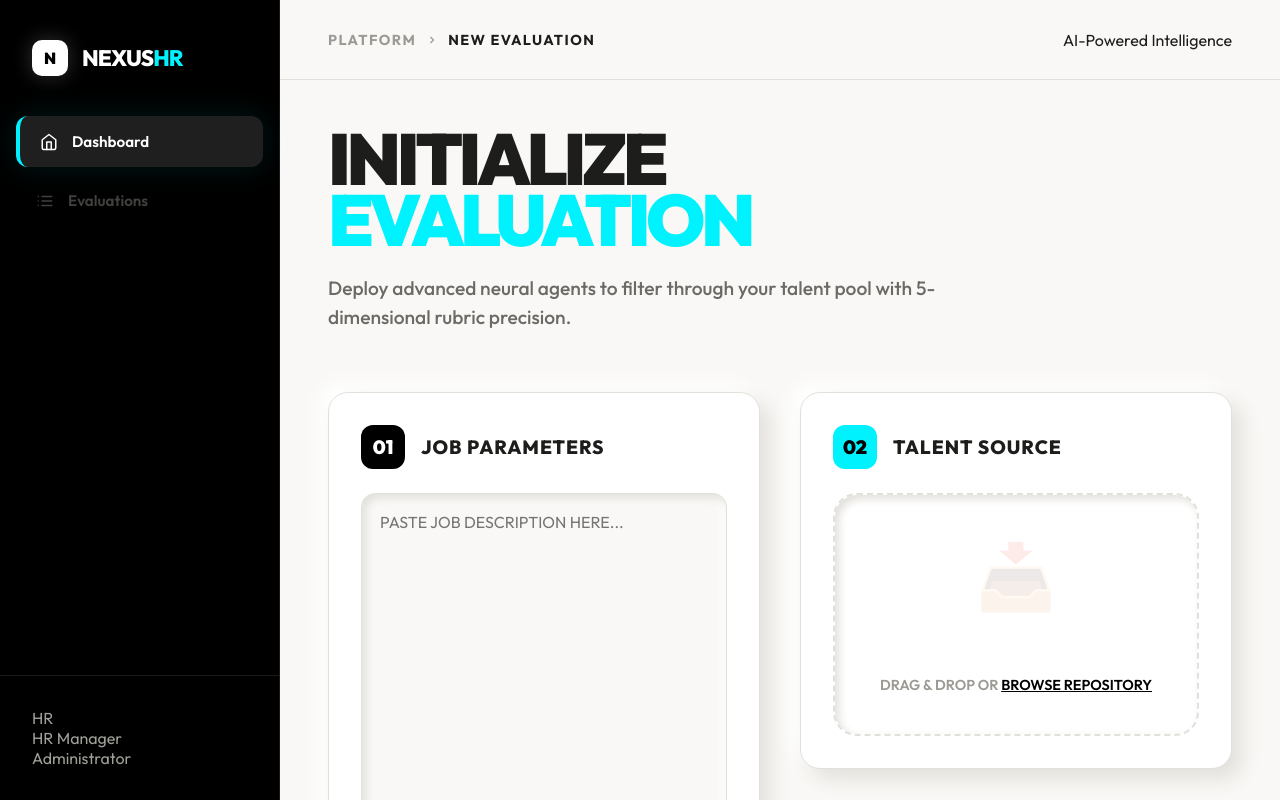
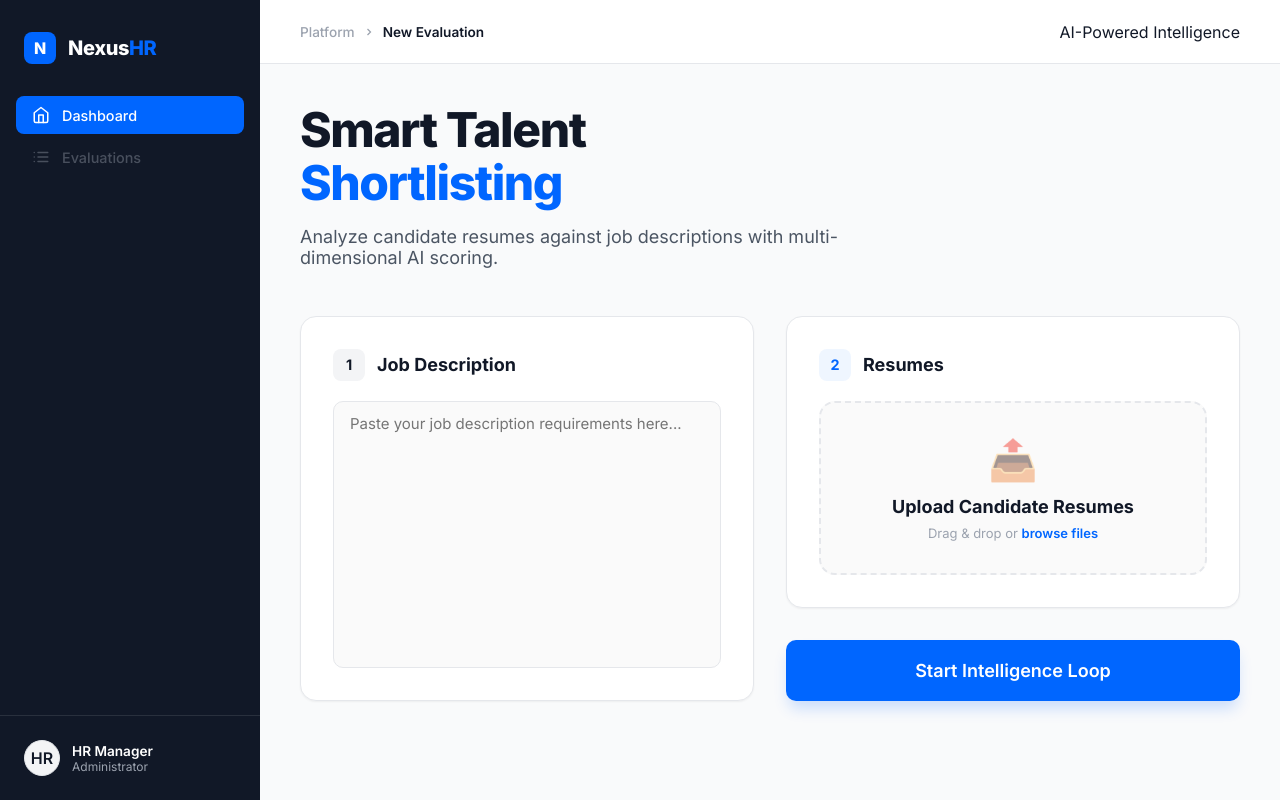
Before and after one commit to Mundriben10/HR_Agent, a React (Vite) app in the folder frontend/: page / in a window 1280 px wide. Built offline with nearby package versions, Linux system fonts and the light colour scheme.

Commit message:
Premium SaaS Overhaul: Clean minimalist design, Inter typography, electric blue accents, and professional layout

```diff
--- a/frontend/src/components/UploadSection.jsx
+++ b/frontend/src/components/UploadSection.jsx
@@ -24,89 +24,82 @@ const UploadSection = ({ onEvaluate, isLoading, progress, completedFiles }) => {
   if (isLoading && progress) {
     const totalProgress = (progress.current / progress.total) * 100;
     return (
-      <div className="animate-fade-up" style={{ textAlign: 'center', padding: '80px 0', maxWidth: '800px', margin: '0 auto' }}>
-        <div style={{ marginBottom: '50px' }}>
-          <h2 style={{ fontSize: '3rem', fontWeight: 900, textTransform: 'uppercase', letterSpacing: '-0.05em', color: 'var(--text-primary)' }}>
-            Neural Analysis<br /><span style={{ color: 'var(--accent-neon)' }}>In Progress</span>
+      <div className="animate-fade-up" style={{ textAlign: 'center', padding: '60px 0', maxWidth: '600px', margin: '0 auto' }}>
+        <div style={{ marginBottom: '40px' }}>
+          <h2 style={{ fontSize: '2.25rem', fontWeight: 800, letterSpacing: '-0.02em' }}>
+            Analyzing Talent
           </h2>
-          <p style={{ color: 'var(--text-secondary)', fontSize: '1.2rem', marginTop: '16px', fontWeight: 500 }}>
-            Processing Talent Pipeline...
+          <p style={{ color: 'var(--text-secondary)', fontSize: '1rem', marginTop: '12px' }}>
+            Our agents are evaluating resumes against your criteria.
           </p>
         </div>
 
-        <div className="glass" style={{ padding: '48px', position: 'relative', overflow: 'hidden' }}>
-          <div style={{ display: 'flex', justifyContent: 'space-between', marginBottom: '20px', fontWeight: 900, fontSize: '0.9rem', color: 'var(--text-muted)', textTransform: 'uppercase', letterSpacing: '0.1em' }}>
+        <div className="glass-strong" style={{ padding: '40px', background: '#fff' }}>
+          <div style={{ display: 'flex', justifyContent: 'space-between', marginBottom: '12px', fontWeight: 600, fontSize: '0.85rem', color: 'var(--text-secondary)' }}>
             <span>{progress.filename || 'Initializing...'}</span>
             <span>{Math.round(totalProgress)}%</span>
           </div>
 
           <div style={{
-            height: '16px', background: 'var(--bg-tertiary)', borderRadius: '100px', overflow: 'hidden',
-            boxShadow: 'var(--shadow-neo-inset)'
+            height: '10px', background: 'var(--bg-tertiary)', borderRadius: '100px', overflow: 'hidden'
           }}>
             <div style={{
-              height: '100%', width: `${totalProgress}%`, background: '#000', borderRadius: '100px',
-              transition: 'width 0.4s ease', boxShadow: '0 0 15px var(--accent-neon)'
+              height: '100%', width: `${totalProgress}%`, background: 'var(--accent)', borderRadius: '100px',
+              transition: 'width 0.4s ease'
             }} />
           </div>
 
-          <div style={{ marginTop: '40px', display: 'flex', flexWrap: 'wrap', gap: '12px', justifyContent: 'center' }}>
+          <div style={{ marginTop: '32px', display: 'flex', flexWrap: 'wrap', gap: '8px', justifyContent: 'center' }}>
             {completedFiles.map((name, i) => (
               <div key={i} className="animate-fade-up" style={{
-                padding: '8px 16px', borderRadius: '10px', background: 'var(--success-bg)', color: 'var(--success)',
-                fontSize: '0.75rem', fontWeight: 800, border: '1px solid rgba(0,255,170,0.2)'
+                padding: '6px 12px', borderRadius: '8px', background: 'var(--success-bg)', color: 'var(--success)',
+                fontSize: '0.75rem', fontWeight: 600, border: '1px solid rgba(16,185,129,0.1)'
               }}>
                 ✓ {name}
               </div>
             ))}
           </div>
         </div>
-
-        {progress.step === 'all_done' && (
-          <div className="animate-fade-up" style={{ marginTop: '40px', color: 'var(--success)', fontWeight: 900, fontSize: '1.2rem', textTransform: 'uppercase', letterSpacing: '0.1em' }}>
-            Pipeline Synced Successfully
-          </div>
-        )}
       </div>
     );
   }
 
   return (
-    <div style={{ maxWidth: '1300px', margin: '0 auto' }}>
+    <div style={{ maxWidth: '1100px', margin: '0 auto' }}>
       {/* Header */}
-      <div className="animate-fade-up" style={{ marginBottom: '60px' }}>
-        <h1 style={{ fontSize: '4.5rem', fontWeight: 900, letterSpacing: '-0.06em', color: 'var(--text-primary)', lineHeight: 0.85, textTransform: 'uppercase' }}>
-          Initialize<br /><span style={{ color: 'var(--accent-neon)' }}>Evaluation</span>
+      <div className="animate-fade-up" style={{ marginBottom: '48px' }}>
+        <h1 style={{ fontSize: '3rem', fontWeight: 800, letterSpacing: '-0.03em', color: 'var(--text-primary)', lineHeight: 1.1 }}>
+          Smart Talent<br /><span style={{ color: 'var(--accent)' }}>Shortlisting</span>
         </h1>
-        <p style={{ fontSize: '1.2rem', color: 'var(--text-secondary)', maxWidth: '700px', marginTop: '24px', fontWeight: 500, lineHeight: 1.5 }}>
-          Deploy advanced neural agents to filter through your talent pool with 5-dimensional rubric precision.
+        <p style={{ fontSize: '1.125rem', color: 'var(--text-secondary)', maxWidth: '600px', marginTop: '16px' }}>
+          Analyze candidate resumes against job descriptions with multi-dimensional AI scoring.
         </p>
       </div>
 
-      <form onSubmit={handleSubmit} className="stagger" style={{ display: 'grid', gridTemplateColumns: '1fr 1fr', gap: '40px' }}>
+      <form onSubmit={handleSubmit} className="stagger" style={{ display: 'grid', gridTemplateColumns: '1fr 1fr', gap: '32px' }}>
         {/* Left: JD */}
-        <div className="glass" style={{ padding: '32px', display: 'flex', flexDirection: 'column', gap: '24px' }}>
-          <div style={{ display: 'flex', alignItems: 'center', gap: '16px' }}>
-            <div style={{ width: 44, height: 44, borderRadius: '12px', background: '#000', color: '#fff', display: 'flex', alignItems: 'center', justifyContent: 'center', fontWeight: 900, fontSize: '1.2rem' }}>01</div>
-            <h3 style={{ fontSize: '1.2rem', fontWeight: 800, textTransform: 'uppercase', letterSpacing: '0.05em' }}>Job Parameters</h3>
+        <div className="glass" style={{ padding: '32px', display: 'flex', flexDirection: 'column', gap: '20px', background: '#fff' }}>
+          <div style={{ display: 'flex', alignItems: 'center', gap: '12px' }}>
+            <div style={{ width: 32, height: 32, borderRadius: '8px', background: 'var(--bg-tertiary)', color: 'var(--text-primary)', display: 'flex', alignItems: 'center', justifyContent: 'center', fontWeight: 700, fontSize: '0.9rem' }}>1</div>
+            <h3 style={{ fontSize: '1.125rem', fontWeight: 700 }}>Job Description</h3>
           </div>
           <textarea
             className="input-field"
             value={jdText}
             onChange={(e) => setJdText(e.target.value)}
-            placeholder="PASTE JOB DESCRIPTION HERE..."
+            placeholder="Paste your job description requirements here..."
             required
-            rows={14}
-            style={{ flex: 1, resize: 'none' }}
+            rows={12}
+            style={{ flex: 1, resize: 'none', background: '#fafafa' }}
           />
         </div>
 
         {/* Right: Files */}
-        <div style={{ display: 'flex', flexDirection: 'column', gap: '40px' }}>
-          <div className="glass" style={{ padding: '32px', flex: 1, display: 'flex', flexDirection: 'column', gap: '24px' }}>
-            <div style={{ display: 'flex', alignItems: 'center', gap: '16px' }}>
-              <div style={{ width: 44, height: 44, borderRadius: '12px', background: 'var(--accent-neon)', color: '#000', display: 'flex', alignItems: 'center', justifyContent: 'center', fontWeight: 900, fontSize: '1.2rem' }}>02</div>
-              <h3 style={{ fontSize: '1.2rem', fontWeight: 800, textTransform: 'uppercase', letterSpacing: '0.05em' }}>Talent Source</h3>
+        <div style={{ display: 'flex', flexDirection: 'column', gap: '32px' }}>
+          <div className="glass" style={{ padding: '32px', flex: 1, display: 'flex', flexDirection: 'column', gap: '20px', background: '#fff' }}>
+            <div style={{ display: 'flex', alignItems: 'center', gap: '12px' }}>
+              <div style={{ width: 32, height: 32, borderRadius: '8px', background: 'var(--accent-bg)', color: 'var(--accent)', display: 'flex', alignItems: 'center', justifyContent: 'center', fontWeight: 700, fontSize: '0.9rem' }}>2</div>
+              <h3 style={{ fontSize: '1.125rem', fontWeight: 700 }}>Resumes</h3>
             </div>
 
             <div
@@ -116,18 +109,17 @@ const UploadSection = ({ onEvaluate, isLoading, progress, completedFiles }) => {
               onDragLeave={() => setDragOver(false)}
               style={{
                 flex: 1,
-                border: `2px dashed ${dragOver ? 'var(--accent-neon)' : 'var(--border-subtle)'}`,
-                borderRadius: '24px',
+                border: `2px dashed ${dragOver ? 'var(--accent)' : 'var(--border-subtle)'}`,
+                borderRadius: '16px',
                 textAlign: 'center',
                 cursor: 'pointer',
-                background: dragOver ? 'var(--accent-bg)' : 'var(--bg-secondary)',
+                background: dragOver ? 'var(--accent-bg)' : '#fafafa',
                 display: 'flex',
                 flexDirection: 'column',
                 alignItems: 'center',
                 justifyContent: 'center',
-                transition: 'all 0.4s cubic-bezier(0.16, 1, 0.3, 1)',
-                padding: '40px',
-                boxShadow: 'var(--shadow-neo-inset)'
+                transition: 'all 0.2s ease',
+                padding: '32px'
               }}
             >
               <input
@@ -138,23 +130,23 @@ const UploadSection = ({ onEvaluate, isLoading, progress, completedFiles }) => {
                 required
               />
               {resumes ? (
-                <div className="animate-fade-in">
-                  <div style={{ fontSize: '4rem', marginBottom: '20px' }}>📄</div>
-                  <p style={{ fontWeight: 900, color: 'var(--accent)', fontSize: '1.4rem', textTransform: 'uppercase' }}>
-                    {resumes.length} Profiles Ready
+                <div>
+                  <div style={{ fontSize: '2.5rem', marginBottom: '12px' }}>📄</div>
+                  <p style={{ fontWeight: 700, color: 'var(--accent)', fontSize: '1.125rem' }}>
+                    {resumes.length} Files Selected
                   </p>
-                  <p style={{ fontSize: '0.9rem', color: 'var(--text-muted)', marginTop: '12px', maxWidth: '350px', fontWeight: 600 }}>
-                    PIPELINE INITIALIZED FOR {Array.from(resumes).length} DOCUMENTS
+                  <p style={{ fontSize: '0.8125rem', color: 'var(--text-muted)', marginTop: '8px' }}>
+                    Ready for neural analysis
                   </p>
                 </div>
               ) : (
-                <div className="animate-fade-in">
-                  <div style={{ fontSize: '4rem', marginBottom: '20px', opacity: 0.1 }}>📥</div>
-                  <p style={{ color: '#fff', fontWeight: 900, fontSize: '1.4rem', textTransform: 'uppercase' }}>
-                    Upload Resumes
+                <div>
+                  <div style={{ fontSize: '2.5rem', marginBottom: '12px', opacity: 0.5 }}>📤</div>
+                  <p style={{ color: 'var(--text-primary)', fontWeight: 700, fontSize: '1.125rem' }}>
+                    Upload Candidate Resumes
                   </p>
-                  <p style={{ fontSize: '0.9rem', color: 'var(--text-muted)', marginTop: '12px', fontWeight: 600 }}>
-                    DRAG & DROP OR <span style={{ color: 'var(--accent)', textDecoration: 'underline' }}>BROWSE REPOSITORY</span>
+                  <p style={{ fontSize: '0.8125rem', color: 'var(--text-muted)', marginTop: '8px' }}>
+                    Drag & drop or <span style={{ color: 'var(--accent)', fontWeight: 600 }}>browse files</span>
                   </p>
                 </div>
               )}
@@ -164,9 +156,9 @@ const UploadSection = ({ onEvaluate, isLoading, progress, completedFiles }) => {
           <button
             type="submit" className="btn btn-primary"
             disabled={isLoading || !jdText || !resumes}
-            style={{ width: '100%', padding: '24px', fontSize: '1.2rem', justifyContent: 'center' }}
+            style={{ width: '100%', padding: '20px', fontSize: '1.125rem', justifyContent: 'center', boxShadow: '0 10px 15px -3px rgba(0, 102, 255, 0.2)' }}
           >
-            EXECUTE NEURAL LOOP
+            Start Intelligence Loop
           </button>
         </div>
       </form>
--- a/frontend/src/index.css
+++ b/frontend/src/index.css
@@ -1,45 +1,46 @@
-@import url('https://fonts.googleapis.com/css2?family=Outfit:wght@300;400;500;600;700;800;900&display=swap');
+@import url('https://fonts.googleapis.com/css2?family=Inter:wght@300;400;500;600;700;800;900&display=swap');
 
 :root {
-  /* Hybrid: Claude Background + CRED Component Design */
-  --bg-primary: #f9f8f6; /* Claude Warm Paper */
-  --bg-secondary: #ffffff;
-  --bg-sidebar: #000000; /* CRED Dark Sidebar */
-  --bg-sidebar-hover: rgba(255, 255, 255, 0.08);
-  --bg-sidebar-active: rgba(255, 255, 255, 0.12);
-  --bg-tertiary: #f1f0ee;
+  /* Premium Modern SaaS Palette (Clean, Sharp, Attractive) */
+  --bg-primary: #ffffff;
+  --bg-secondary: #f9fafb;
+  --bg-sidebar: #111827; /* Modern dark sidebar */
+  --bg-sidebar-hover: rgba(255, 255, 255, 0.05);
+  --bg-sidebar-active: #0066ff;
+  --bg-tertiary: #f3f4f6;
   --bg-card: #ffffff;
 
-  --border-subtle: #e2e0db;
+  --border-subtle: #e5e7eb;
   --border-sidebar: rgba(255, 255, 255, 0.1);
-  --border-glow: rgba(0, 242, 255, 0.2);
+  --border-glow: rgba(0, 102, 255, 0.1);
 
   /* Text Colors */
-  --text-primary: #1d1d1b;
-  --text-secondary: #6b6a65;
-  --text-muted: #9c9a94;
-  --text-sidebar: #a0a09a;
+  --text-primary: #111827;
+  --text-secondary: #4b5563;
+  --text-muted: #9ca3af;
+  --text-sidebar: #9ca3af;
   --text-sidebar-active: #ffffff;
 
-  /* Brand Accents (CRED Neon on Claude Paper) */
-  --accent: #000000; /* CRED Primary Black */
-  --accent-neon: #00f2ff; /* CRED Neon Cyan */
-  --accent-light: #333333;
-  --accent-glow: rgba(0, 242, 255, 0.4);
-  --accent-bg: rgba(0, 242, 255, 0.05);
+  /* Brand Accents (Modern Electric Blue) */
+  --accent: #0066ff;
+  --accent-light: #3b82f6;
+  --accent-glow: rgba(0, 102, 255, 0.15);
+  --accent-bg: #eff6ff;
 
   /* Semantic Status */
-  --success: #059669;
-  --success-bg: #f0fdf4;
-  --warning: #d97706;
+  --success: #10b981;
+  --success-bg: #ecfdf5;
+  --warning: #f59e0b;
   --warning-bg: #fffbeb;
-  --danger: #dc2626;
+  --danger: #ef4444;
   --danger-bg: #fef2f2;
-  --info: #00f2ff;
+  --info: #3b82f6;
 
-  /* Hybrid Neo-Skeuomorphic Shadows (Soft for Light Mode) */
-  --shadow-neo: 10px 10px 20px #e2e0db, -10px -10px 20px #ffffff;
-  --shadow-neo-inset: inset 4px 4px 8px #e2e0db, inset -4px -4px 8px #ffffff;
+  /* Refined Modern Shadows */
+  --shadow-sm: 0 1px 2px 0 rgba(0, 0, 0, 0.05);
+  --shadow-md: 0 4px 6px -1px rgba(0, 0, 0, 0.1), 0 2px 4px -1px rgba(0, 0, 0, 0.06);
+  --shadow-lg: 0 10px 15px -3px rgba(0, 0, 0, 0.1), 0 4px 6px -2px rgba(0, 0, 0, 0.05);
+  --shadow-card: 0 0 0 1px rgba(0, 0, 0, 0.05), 0 10px 15px -3px rgba(0, 0, 0, 0.1);
 }
 
 * {
@@ -49,7 +50,7 @@
 }
 
 body {
-  font-family: 'Outfit', sans-serif;
+  font-family: 'Inter', -apple-system, system-ui, sans-serif;
   background-color: var(--bg-primary);
   color: var(--text-primary);
   height: 100vh;
@@ -70,46 +71,43 @@ body {
 }
 
 .app-sidebar {
-  width: 280px;
+  width: 260px;
   background-color: var(--bg-sidebar);
   display: flex;
   flex-direction: column;
   color: var(--text-sidebar);
-  border-right: 1px solid var(--border-sidebar);
   z-index: 50;
   flex-shrink: 0;
 }
 
 .sidebar-brand {
-  padding: 40px 32px;
+  padding: 32px 24px;
   display: flex;
   align-items: center;
-  gap: 14px;
+  gap: 12px;
 }
 
 .sidebar-logo-icon {
-  width: 36px;
-  height: 36px;
-  border-radius: 10px;
-  background: #ffffff;
+  width: 32px;
+  height: 32px;
+  border-radius: 8px;
+  background: var(--accent);
   display: flex;
   align-items: center;
   justify-content: center;
-  font-weight: 900;
-  color: #000000;
-  box-shadow: 0 0 20px rgba(255, 255, 255, 0.2);
+  font-weight: 800;
+  color: white;
 }
 
 .sidebar-logo-text {
-  font-size: 1.4rem;
+  font-size: 1.25rem;
   font-weight: 800;
-  letter-spacing: -0.04em;
-  color: #ffffff;
-  text-transform: uppercase;
+  letter-spacing: -0.02em;
+  color: white;
 }
 
 .sidebar-logo-text span {
-  color: var(--accent-neon);
+  color: var(--accent);
 }
 
 .sidebar-nav {
@@ -117,38 +115,65 @@ body {
   padding: 0 16px;
   display: flex;
   flex-direction: column;
-  gap: 8px;
+  gap: 4px;
 }
 
 .nav-item {
   display: flex;
   align-items: center;
-  gap: 14px;
-  padding: 16px 20px;
-  border-radius: 12px;
-  font-size: 0.95rem;
-  font-weight: 600;
+  gap: 12px;
+  padding: 10px 16px;
+  border-radius: 8px;
+  font-size: 0.9rem;
+  font-weight: 500;
   cursor: pointer;
-  transition: all 0.3s cubic-bezier(0.4, 0, 0.2, 1);
+  transition: all 0.2s ease;
   color: var(--text-sidebar);
 }
 
 .nav-item:hover {
   background-color: var(--bg-sidebar-hover);
-  color: #ffffff;
-  transform: translateX(4px);
+  color: white;
 }
 
 .nav-item.active {
   background-color: var(--bg-sidebar-active);
-  color: #ffffff;
-  box-shadow: 0 0 30px rgba(0, 242, 255, 0.1);
-  border-left: 4px solid var(--accent-neon);
+  color: white;
 }
 
 .sidebar-footer {
-  padding: 32px;
+  padding: 24px;
   border-top: 1px solid var(--border-sidebar);
+}
+
+.user-badge {
+  display: flex;
+  align-items: center;
+  gap: 12px;
+}
+
+.user-avatar {
+  width: 36px;
+  height: 36px;
+  border-radius: 50%;
+  background: var(--bg-tertiary);
+  display: flex;
+  align-items: center;
+  justify-content: center;
+  font-weight: 600;
+  color: var(--text-primary);
+  border: 1px solid var(--border-subtle);
+}
+
+.user-name {
+  font-size: 0.85rem;
+  font-weight: 600;
+  color: white;
+}
+
+.user-role {
+  font-size: 0.75rem;
+  color: var(--text-sidebar);
 }
 
 /* CONTENT AREA */
@@ -156,17 +181,16 @@ body {
   flex: 1;
   display: flex;
   flex-direction: column;
-  background-color: var(--bg-primary);
+  background-color: var(--bg-secondary);
   overflow: hidden;
-  position: relative;
 }
 
 .content-topbar {
-  height: 80px;
+  height: 64px;
   display: flex;
   align-items: center;
   justify-content: space-between;
-  padding: 0 48px;
+  padding: 0 40px;
   background-color: var(--bg-primary);
   border-bottom: 1px solid var(--border-subtle);
   flex-shrink: 0;
@@ -175,155 +199,144 @@ body {
 .topbar-breadcrumb {
   display: flex;
   align-items: center;
-  gap: 10px;
-  font-size: 0.9rem;
-  font-weight: 700;
+  gap: 8px;
+  font-size: 0.85rem;
+  font-weight: 500;
   color: var(--text-muted);
-  text-transform: uppercase;
-  letter-spacing: 0.1em;
 }
 
 .topbar-breadcrumb span:last-child {
   color: var(--text-primary);
+  font-weight: 600;
 }
 
 .app-main-viewport {
   flex: 1;
-  padding: 48px;
+  padding: 40px;
   overflow-y: auto;
-  position: relative;
 }
 
-/* ===== HYBRID NEO COMPONENTS ===== */
+/* ===== MODERN COMPONENTS ===== */
 .glass {
   background: var(--bg-card);
   border: 1px solid var(--border-subtle);
-  border-radius: 20px;
-  box-shadow: var(--shadow-neo);
-  transition: all 0.4s cubic-bezier(0.16, 1, 0.3, 1);
+  border-radius: 16px;
+  box-shadow: var(--shadow-sm);
+  transition: all 0.2s ease;
 }
 
 .glass:hover {
-  transform: translateY(-4px);
-  border-color: var(--accent-neon);
-  box-shadow: 15px 15px 30px #e2e0db, -15px -15px 30px #ffffff;
+  box-shadow: var(--shadow-md);
+  border-color: var(--accent);
 }
 
 .glass-strong {
-  background: var(--bg-secondary);
+  background: var(--bg-card);
   border: 1px solid var(--border-subtle);
-  border-radius: 20px;
-  box-shadow: var(--shadow-neo);
+  border-radius: 16px;
+  box-shadow: var(--shadow-md);
 }
 
-/* ===== BUTTONS (CRED STYLE ON LIGHT) ===== */
+/* ===== BUTTONS ===== */
 .btn {
   font-family: inherit;
-  font-weight: 800;
-  font-size: 0.9rem;
-  padding: 16px 32px;
-  border-radius: 14px;
+  font-weight: 600;
+  font-size: 0.875rem;
+  padding: 10px 20px;
+  border-radius: 10px;
   border: none;
   cursor: pointer;
   display: inline-flex;
   align-items: center;
-  gap: 10px;
-  transition: all 0.3s cubic-bezier(0.4, 0, 0.2, 1);
-  text-transform: uppercase;
-  letter-spacing: 0.08em;
+  gap: 8px;
+  transition: all 0.15s ease;
 }
 
 .btn-primary {
-  background-color: #000000;
-  color: #ffffff;
-  box-shadow: 0 10px 20px rgba(0, 0, 0, 0.15);
+  background-color: var(--accent);
+  color: white;
 }
 
 .btn-primary:hover {
-  transform: translateY(-2px);
-  box-shadow: 0 15px 30px rgba(0, 0, 0, 0.25);
-  background-color: var(--accent-neon);
-  color: #000000;
+  background-color: var(--accent-light);
+  transform: translateY(-1px);
 }
 
 .btn-ghost {
-  background-color: transparent;
-  border: 2px solid #000000;
-  color: #000000;
+  background-color: white;
+  border: 1px solid var(--border-subtle);
+  color: var(--text-primary);
 }
 
 .btn-ghost:hover {
-  background-color: #000000;
-  color: #ffffff;
+  background-color: var(--bg-secondary);
+  border-color: var(--text-muted);
 }
 
 /* ===== FORMS ===== */
 .input-field {
   width: 100%;
-  padding: 18px;
-  background-color: var(--bg-primary);
+  padding: 12px 16px;
+  background-color: #ffffff;
   border: 1px solid var(--border-subtle);
-  border-radius: 14px;
+  border-radius: 10px;
   font-family: inherit;
-  font-size: 1rem;
+  font-size: 0.9375rem;
   color: var(--text-primary);
   outline: none;
-  transition: all 0.3s ease;
-  box-shadow: var(--shadow-neo-inset);
+  transition: all 0.2s ease;
 }
 
 .input-field:focus {
-  border-color: var(--accent-neon);
-  box-shadow: var(--shadow-neo-inset), 0 0 15px var(--accent-bg);
+  border-color: var(--accent);
+  box-shadow: 0 0 0 4px var(--accent-bg);
 }
 
 /* ===== UTILS ===== */
 .tag {
-  padding: 6px 14px;
-  border-radius: 8px;
-  font-size: 0.7rem;
-  font-weight: 900;
-  text-transform: uppercase;
-  letter-spacing: 0.12em;
+  padding: 4px 10px;
+  border-radius: 6px;
+  font-size: 0.75rem;
+  font-weight: 600;
 }
 
-.tag-hire { background: #000000; color: #ffffff; border: 1px solid var(--accent-neon); }
-.tag-nohire { background: #fee2e2; color: #ef4444; }
-.tag-hold { background: #fef3c7; color: #f59e0b; }
-.tag-override { background: var(--bg-sidebar); color: var(--accent-neon); }
+.tag-hire { background: var(--success-bg); color: var(--success); }
+.tag-nohire { background: var(--danger-bg); color: var(--danger); }
+.tag-hold { background: var(--warning-bg); color: var(--warning); }
+.tag-override { background: var(--accent-bg); color: var(--accent); }
 
 /* ANIMATIONS */
-@keyframes fadeUp {
-  from { opacity: 0; transform: translateY(30px); }
+@keyframes fadeIn {
+  from { opacity: 0; transform: translateY(10px); }
   to { opacity: 1; transform: translateY(0); }
 }
 
 .animate-fade-up {
-  animation: fadeUp 0.8s cubic-bezier(0.16, 1, 0.3, 1) forwards;
+  animation: fadeIn 0.4s ease-out forwards;
 }
 
 .stagger > * {
   opacity: 0;
-  animation: fadeUp 0.6s cubic-bezier(0.16, 1, 0.3, 1) forwards;
+  animation: fadeIn 0.4s ease-out forwards;
 }
-.stagger > *:nth-child(1) { animation-delay: 0.1s; }
-.stagger > *:nth-child(2) { animation-delay: 0.2s; }
-.stagger > *:nth-child(3) { animation-delay: 0.3s; }
+.stagger > *:nth-child(1) { animation-delay: 0.05s; }
+.stagger > *:nth-child(2) { animation-delay: 0.1s; }
+.stagger > *:nth-child(3) { animation-delay: 0.15s; }
 
 /* SPINNER */
 .spinner-ring {
-  width: 32px;
-  height: 32px;
-  border: 4px solid #e2e0db;
-  border-top-color: #000000;
+  width: 24px;
+  height: 24px;
+  border: 3px solid var(--bg-tertiary);
+  border-top-color: var(--accent);
   border-radius: 50%;
-  animation: spin 1s cubic-bezier(0.4, 0, 0.2, 1) infinite;
+  animation: spin 0.8s linear infinite;
 }
 
 @keyframes spin { to { transform: rotate(360deg); } }
 
 /* CUSTOM SCROLLBAR */
-::-webkit-scrollbar { width: 6px; }
+::-webkit-scrollbar { width: 8px; }
 ::-webkit-scrollbar-track { background: transparent; }
-::-webkit-scrollbar-thumb { background: #d1d1cc; border-radius: 10px; }
-::-webkit-scrollbar-thumb:hover { background: #b1b1ac; }
+::-webkit-scrollbar-thumb { background: #e5e7eb; border-radius: 10px; border: 2px solid var(--bg-secondary); }
+::-webkit-scrollbar-thumb:hover { background: #d1d5db; }
```
Also changed, not shown: frontend/src/components/ResultsDashboard.jsx (+102 -117 lines).
